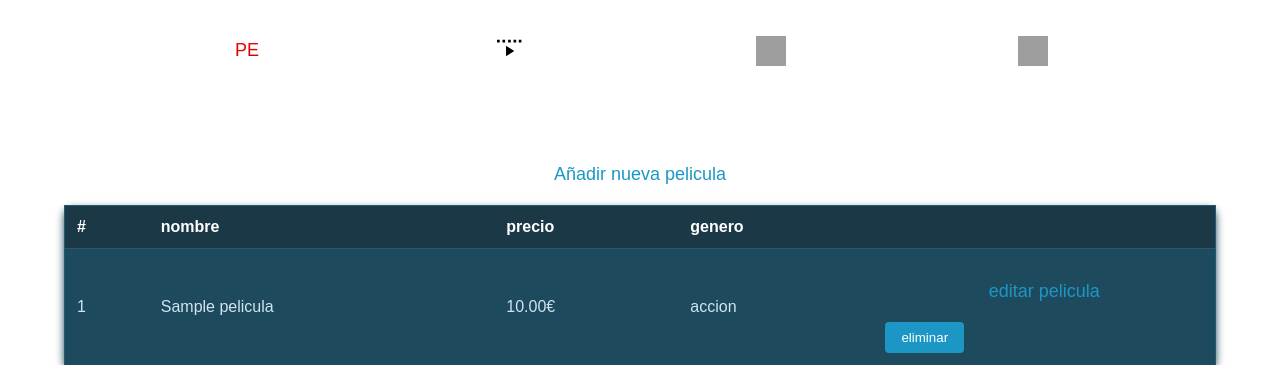
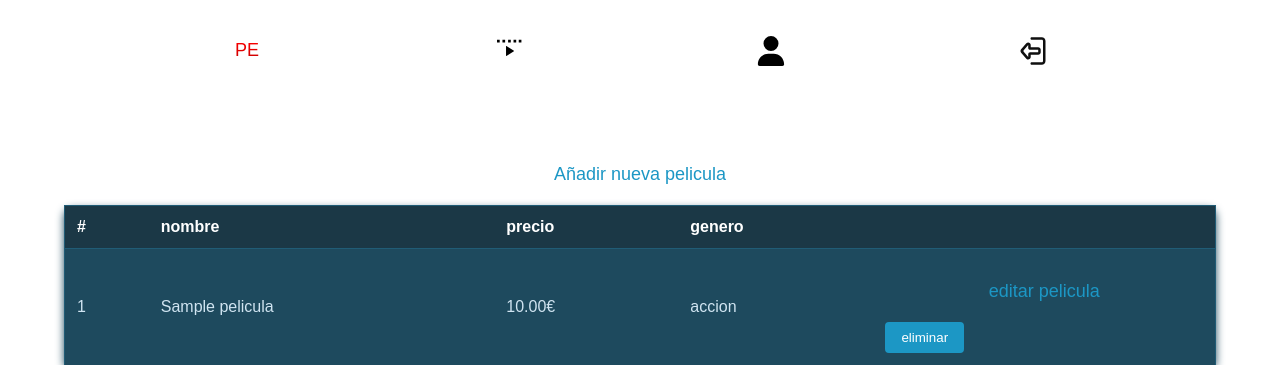
Before and after one commit to cesargm1/intermodular-peliculas-php, a PHP site: page /panel/index.php in a window 1280 px wide. Shown: the top 365 px of the page. Run offline with PHP 8.4, Linux system fonts and the light colour scheme; the visitor is signed in with stand-in values (Sample User, id 1); tables that the repository leaves empty hold one stand-in row (values such as "Sample post"); style sheets or scripts are compiled from the project's sources; grey boxes are pictures that could not be loaded.

Commit message:
add padding paginator and icons header

```diff
--- a/public/css/peliculas.css
+++ b/public/css/peliculas.css
@@ -64,6 +64,7 @@ body {
   justify-content: center;
   width: 100%;
   gap: 1em;
+  padding: 1em;
   grid-area: paginate;
 }
 .main .next,
--- a/resources/panel/header.php
+++ b/resources/panel/header.php
@@ -9,19 +9,19 @@
 
             <li class="cart">
                 <div class="container__icon">
-                    <a href="/panel/index.php"><img src="/svg/nav/films.svg" alt="glass" class="icon"></a>
+                    <a href="/panel/index.php"><img src="/svg/nav/films.svg" alt="glass" title="administrar peliculas" class="icon"></a>
                 </div>
             </li>
 
             <li>
                 <div class="container__icon">
-                    <a href="/panel/usuarios.php"><img src="/svg/nav/user.svg" alt="usuarios" class="icon"></a>
+                    <a href="/panel/usuarios.php"><img src="/svg/login/user.svg" alt="usuarios" title="administrar usuarios" class="icon"></a>
                 </div>
             </li>
 
             <li>
                 <div class="container__icon">
-                    <a href="/panel/logout.php"><img src="/svg/nav/user.svg" alt="log out" class="icon"></a>
+                    <a href="/panel/logout.php"><img src="/svg/nav/logOut.svg" alt="log out" title="cerrar sesion" class="icon"></a>
                 </div>
             </li>
         </ul>
--- a/src/assets/scss/peliculas.scss
+++ b/src/assets/scss/peliculas.scss
@@ -75,6 +75,7 @@ body {
 		justify-content: center;
 		width: 100%;
 		gap: 1em;
+		padding: 1em;
 		grid-area: paginate;
 	}
 
```
Also changed, not shown: resources/header.php (+7 -0 lines), public/svg/nav/logOut.svg (added), 1 other file.
